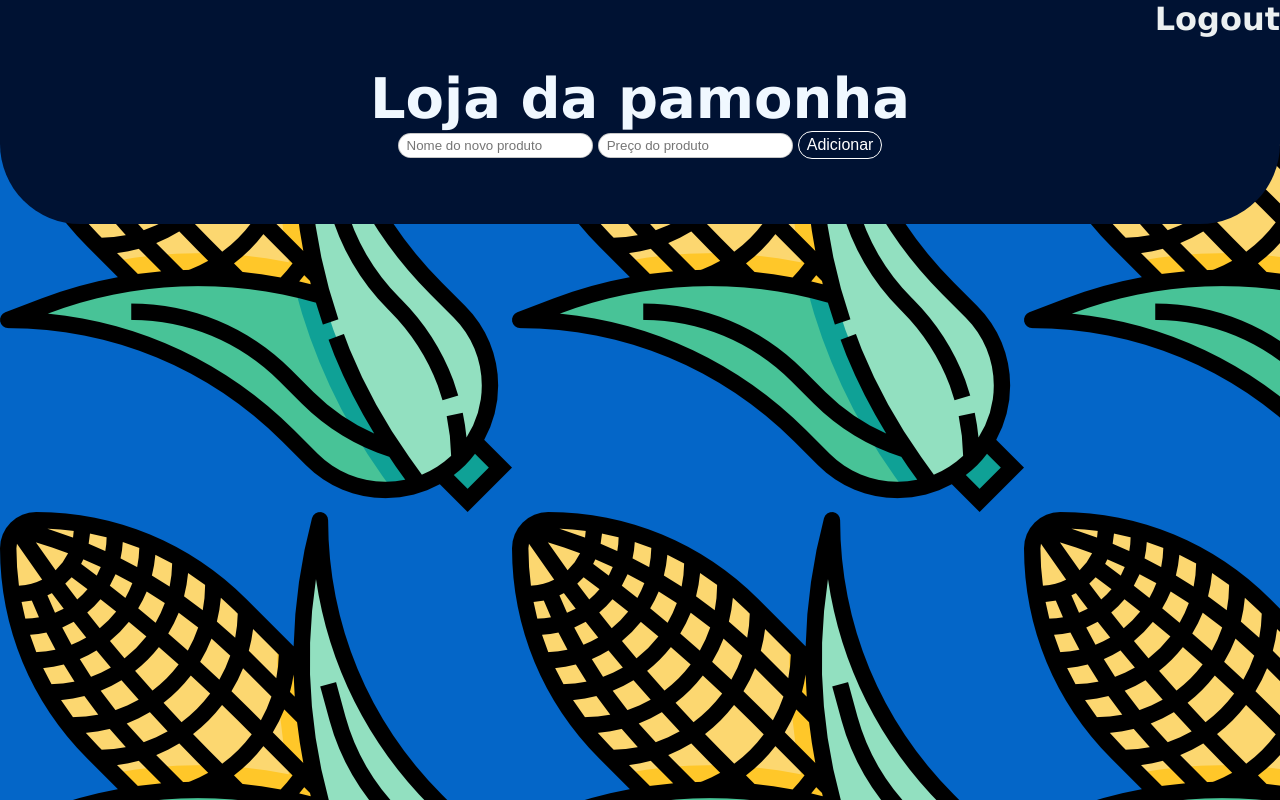
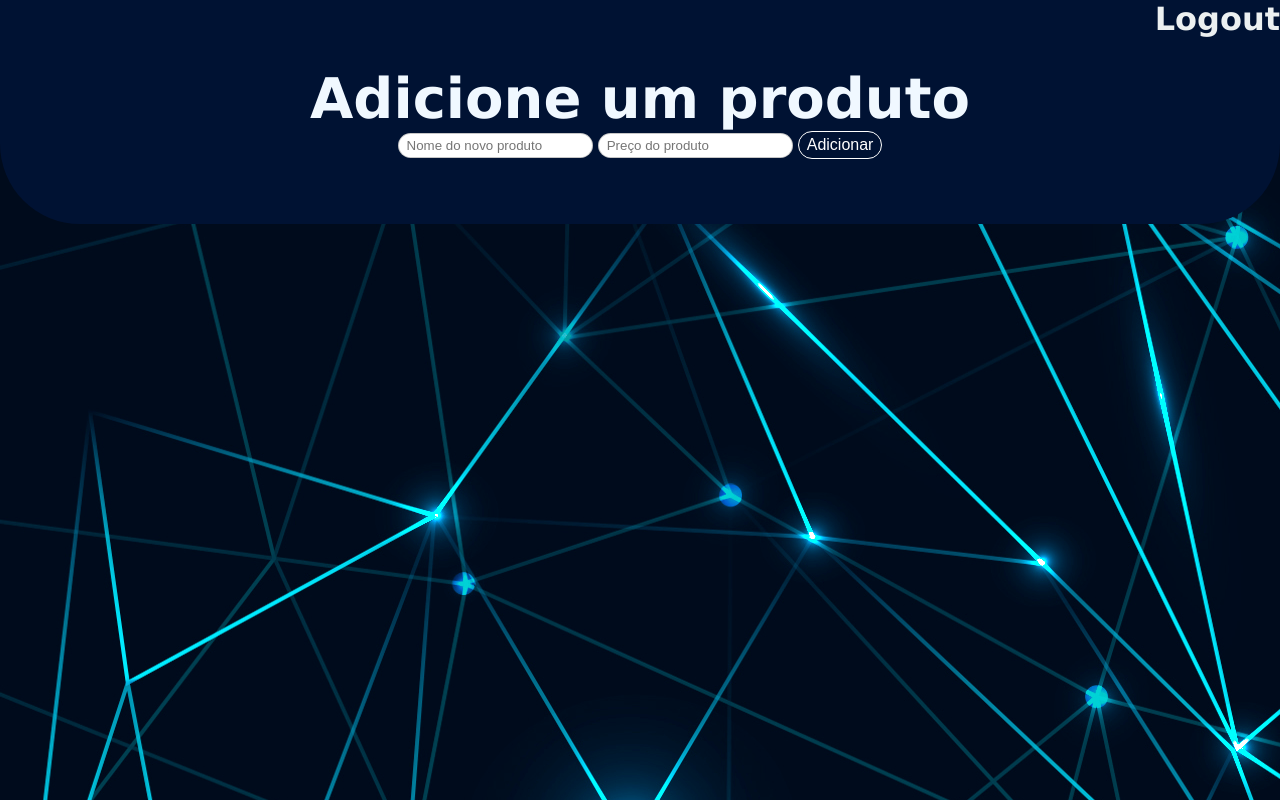
Before and after one commit to DanielBasic/vitrine_flask_python, a Flask app: page / in a window 1280 px wide. Run offline with Flask 3, Linux system fonts and the light colour scheme; the visitor is signed in with stand-in values (Sample User, id 1).

Commit message:
updating errors

```diff
--- a/controllers.py
+++ b/controllers.py
@@ -1,13 +1,14 @@
 from flask import render_template, request, redirect, session
 from werkzeug.security import generate_password_hash, check_password_hash
 from models import Vitrine, db, User
+
 
 class VitrineController():
   def index():
     if 'user_id' not in session:
       return redirect('/login')
     user_id = session['user_id']
-    vitrine = Vitrine.query.all()
+    vitrine = Vitrine.query.filter_by(user_id = user_id).all()
     return render_template("index.html", vitrine = vitrine)
 
   def ad_product():
@@ -17,7 +18,7 @@ class VitrineController():
 
     name_nw_product = request.form.get("name_nw_product")
     price_nw_product = request.form.get("price_nw_product")
-    new_product = Vitrine(title = name_nw_product, price = price_nw_product)
+    new_product = Vitrine(title = name_nw_product, price = price_nw_product, user_id = user_id)
 
     db.session.add(new_product)
     db.session.commit()
@@ -28,8 +29,9 @@ class VitrineController():
       return redirect('/login')
 
     product = Vitrine.query.filter_by(id=id).first()
-    db.session.delete(product)
-    db.session.commit()
+    if product:
+      db.session.delete(product)
+      db.session.commit()
     return redirect("/")
 
   def update(id):
@@ -40,6 +42,10 @@ class VitrineController():
     title = request.form.get("name_nw_product")
     product.title = title
     price = request.form.get("price_nw_product")
+    if len(price):
+      price = 0
+    elif not price.isnumeric():
+      price = product.price
     product.price = price
 
     db.session.commit()
--- a/main.py
+++ b/main.py
@@ -2,12 +2,16 @@ import os
 from flask import Flask
 from database import db
 from controllers import VitrineController, UserController
+import sentry_sdk
+from sentry_sdk.integrations.flask import FlaskIntegration
 
 app = Flask(__name__)
 app.config['SQLALCHEMY_DATABASE_URI'] = 'sqlite:///db.sqlite'
 app.config['SECRET_KEY'] = 'secret'
 
 db.init_app(app)
+
+sentry_sdk.init('YOUR_DSN_HERE', integrations=[FlaskIntegration()])
 
 @app.route("/")
 def index():
--- a/static/style.css
+++ b/static/style.css
@@ -7,7 +7,7 @@ body {
   min-height: 100vh;
   background-color: #0466c8;
   font-family: Verdana, Geneva, Tahoma, sans-serif;
-  background-image: url(corn.png);
+  background-image: url(background.png);
 }
 
 .container {
--- a/templates/index.html
+++ b/templates/index.html
@@ -6,13 +6,13 @@
 
   <link rel="stylesheet" href="{{ url_for('static',filename='style.css') }}">
 
-  <title>Lojinha da Pamonha</title>
+  <title>Vitrine</title>
 </head>
 
 <body>
 
   <header>
-    <span class="title">Loja da pamonha</span>
+    <span class="title">Adicione um produto</span>
     <form action="/ad_product" method="POST">
       <input type="text" placeholder="Nome do novo produto" name="name_nw_product">
       <input type="number" placeholder="Preço do produto" min="0" name="price_nw_product">
--- a/templates/register.html
+++ b/templates/register.html
@@ -3,7 +3,7 @@
 <head>
  <meta charset="UTF-8">
  <meta name="viewport" content="width=device-width, initial-scale=1.0">
- <title>Todo App</title>
+ <title>Vitrine</title>
  <link
  rel="stylesheet"
  href="{{ url_for('static', filename='style.css') }}"
```
Also changed, not shown: static/background.png (added), static/corn.png (deleted), 1 other file.
